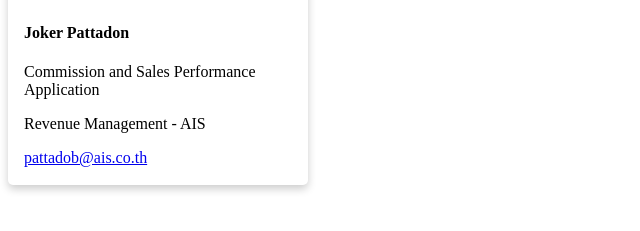
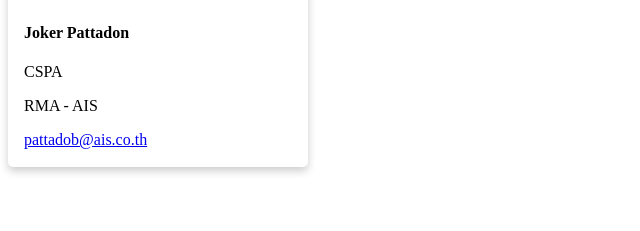
Before and after one commit to pattadob/pattadob.github.io, a plain HTML site: page index.html in a window 1280 px wide. Shown: the part 295-526 px from the top of the page, without its empty margins (0-640 px from the left). Drawn offline with Linux system fonts and the light colour scheme.

Commit message:
Update index.html

```diff
--- a/index.html
+++ b/index.html
@@ -31,8 +31,8 @@ img {
   <img src="https://avatars.githubusercontent.com/u/18365044?v=4" alt="Avatar" style="width:100%">
   <div class="container">
     <h4><b>Joker Pattadon</b></h4>
-    <p>Commission and Sales Performance Application</p>
-    <p>Revenue Management  - AIS</p>
+    <p>CSPA</p>
+    <p>RMA - AIS</p>
     <p><a href="mailto:pattadob@ais.co.th">pattadob@ais.co.th</a></p>
   </div>
 </div>
```
